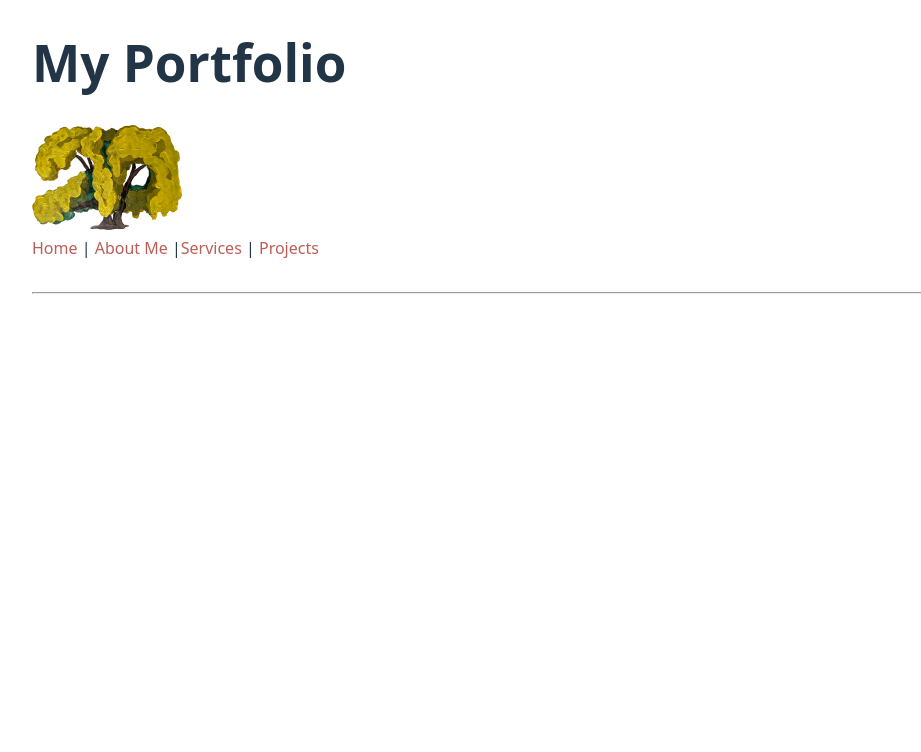
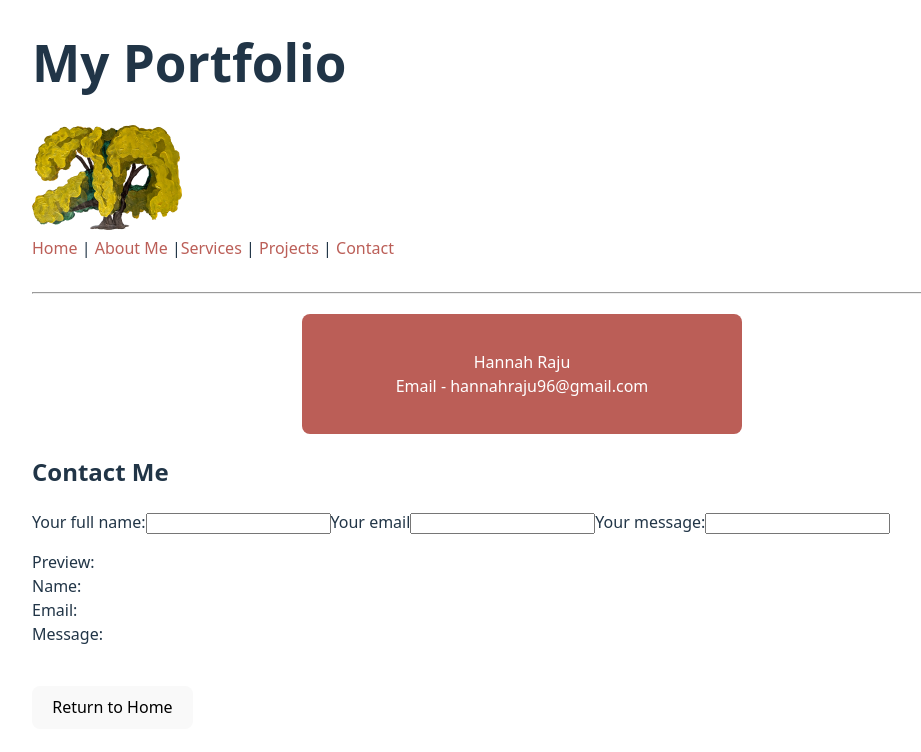
Before and after one commit to hannahraju/comp229-portfolio, a React (Vite) app: page /contact in a window 1280 px wide. Shown: the top 752 px of the page, without its empty margins (118-1039 px from the left). Built offline with nearby package versions, Linux system fonts and the light colour scheme.

Commit message:
added contact page and form

```diff
--- a/MainRouter.jsx
+++ b/MainRouter.jsx
@@ -13,10 +13,7 @@ import About from './src/about'
 import Services from './src/services'
 import Projects from './src/projects'
 import Resume from './src/resume'
-
-
-
-{/*import Contact from './src/contact'*/}
+import Contact from './src/contact'
 
 
 const MainRouter = () => {
@@ -28,7 +25,7 @@ const MainRouter = () => {
             <Route exact path="/about" element={<About />} />
             <Route exact path="/services" element={<Services />} />
             <Route exact path="/projects" element={<Projects />} />
-            {/*<Route exact path="/contact" element={<Contact />} />*/}
+            <Route exact path="/contact" element={<Contact />} />
             <Route exact path="/resume" element={<Resume />} />
 
         </Routes>
--- /dev/null
+++ b/components/ContactForm.jsx
@@ -0,0 +1,62 @@
+{/* INFO
+Filename:ContactForm.jsx
+Student Name: Hannah Raju
+Student ID: 301543568
+Date: 27 September 2025
+*/}
+
+import React from 'react'
+import { useState } from 'react'
+import { createRoot } from 'react-dom/client'
+import { Link } from 'react-router-dom'
+
+{/* ContactForm component returns a basic form for the user to submit a messages
+NOTE this component is not fully functional */}
+export default function ContactForm(){
+
+    /* 3 constant defind for user input fields: fullname, email, message*/
+    const[fullname, setName] = useState('')
+    const [email, setEmail] = useState('')
+    const[message, setMessage] = useState('')
+
+    return(
+
+        <form>
+            <label>
+                Your full name:
+                <input
+                    type="text"
+                    value = {fullname}
+                    /* Handles state change when user inputs their name*/
+                    onChange={(e) => setName(e.target.value)} />
+            </label>
+            <label>
+                Your email
+                <input
+                    type="text"
+                    value = {email}
+                    /* Handles state change when user inputs their email*/
+                    onChange={(e) => setEmail(e.target.value)} />
+            </label>
+            <label>
+                Your message:
+                <input
+                    type="text"
+                    value = {message}
+                    /* Handles state change when user inputs their message*/
+                    onChange={(e) => setMessage(e.target.value)} />
+            </label>
+        <p>
+        {/* Displays the user's captured information*/}
+        Preview: <br/>
+        Name: {fullname}<br/>
+        Email: {email}<br/>
+        Message:<br/>
+        {message}<br/>
+       </p>
+
+       {/* Creates a button to return user to homepage*/}
+       <Link to="/"><button>Return to Home</button></Link>
+        </form>
+    )
+}
--- a/components/Home.jsx
+++ b/components/Home.jsx
@@ -7,7 +7,7 @@ Date: 27 September 2025
 
 import React from 'react'
 import { Link } from 'react-router-dom'
-{/*import About from "/src/about"*/}
+import About from "/src/about"
 
 {/* Home component defines the homepage*/}
 export default function Home() {
@@ -18,8 +18,8 @@ export default function Home() {
         <h3>Mission Statement</h3>
         <p>To find a creative and practical application combining my passion for making art with my technical interest in machine learning. </p>
 
-        {/*Creates a button to redirect user to About Me page
-        <Link to="/about"><button>About Me</button></Link> */}
+        {/*Creates a button to redirect user to About Me page*/}
+        <Link to="/about"><button>About Me</button></Link>
         </div>
 
 
--- a/components/Layout.jsx
+++ b/components/Layout.jsx
@@ -23,7 +23,7 @@ export default function Layout(){
                 {/* Defines global page navigation */}
                 <Link to="/"> Home </Link> | <Link to="/about">About Me </Link>
                 |<Link to="/services">Services </Link>| <Link
-                to="/projects">Projects </Link>{/*| <Link to="/contact">Contact </Link> */}
+                to="/projects">Projects </Link>| <Link to="/contact">Contact </Link>
             </nav>
 
 
--- /dev/null
+++ b/src/contact.jsx
@@ -0,0 +1,37 @@
+{/* INFO
+Filename: contact.jsx
+Student Name: Hannah Raju
+Student ID: 301543568
+Date: 27 September 2025
+*/}
+
+import ContactForm from "../components/ContactForm"
+
+/*This function defines the Contact page */
+export default function Contact(){
+    return(
+        <div>
+            {/*Defines a colorful panel to highlight my name*/}
+            <div style={{
+                border: "2x solid #BB5E57",
+                padding: "20px",
+                borderRadius: "8px",
+                backgroundColor: "#BB5E57",
+                maxWidth: "400px",
+                margin: "20px auto"
+            }}>
+                <p style={{color:'white', textAlign: 'center'}}>
+                    Hannah Raju<br/>
+                    Email - hannahraju96@gmail.com
+                </p>
+
+            </div>
+
+            <h2>Contact Me</h2>
+            {/*Displays ContactForm component - for users to message me*/}
+            <ContactForm/>
+
+
+        </div>
+    )
+}
```
